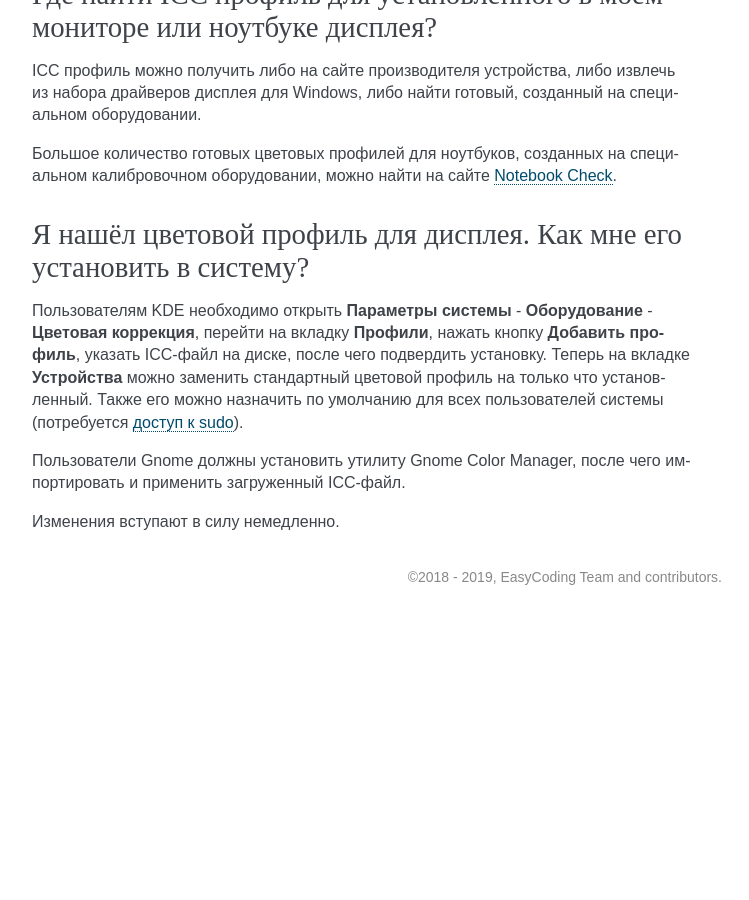
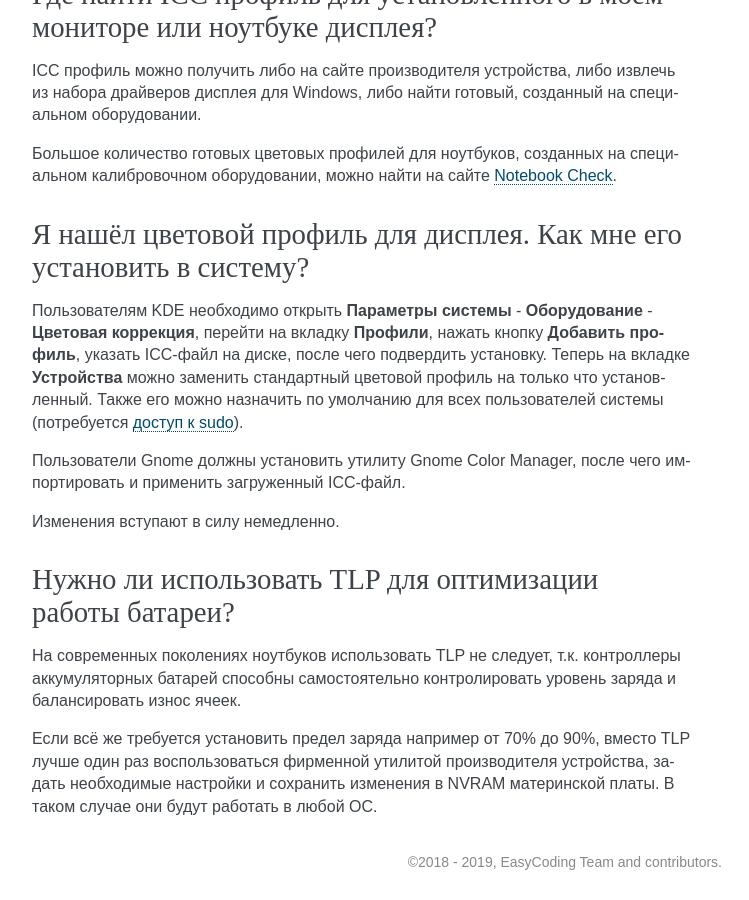
Before and after one commit to RussianFedora/FAQ, a Sphinx documentation site: the page built from source/hardware.rst, in a window 1280 px wide and 900 px high, scrolled down 8587 px. Shown: the whole window, without its empty margins (388-1137 px from the left). Built offline with Sphinx 7.4.7, drawn with Linux system fonts in a browser that asks for light colours; before the commit the page ends 9202 px from its top, so only the background shows below that; some of the changed text lies outside the part shown.

Commit message:
Moved TLP question to hardware.

```diff
--- a/source/hardware.rst
+++ b/source/hardware.rst
@@ -483,3 +483,13 @@ ICC профиль можно получить либо на сайте прои
 Пользователи Gnome должны установить утилиту Gnome Color Manager, после чего импортировать и применить загруженный ICC-файл.
 
 Изменения вступают в силу немедленно.
+
+.. index:: tlp, laptop, notebook, battery
+.. _tlp-battery:
+
+Нужно ли использовать TLP для оптимизации работы батареи?
+============================================================
+
+На современных поколениях ноутбуков использовать TLP не следует, т.к. контроллеры аккумуляторных батарей способны самостоятельно контролировать уровень заряда и балансировать износ ячеек.
+
+Если всё же требуется установить предел заряда например от 70% до 90%, вместо TLP лучше один раз воспользоваться фирменной утилитой производителя устройства, задать необходимые настройки и сохранить изменения в NVRAM материнской платы. В таком случае они будут работать в любой ОС.
```
Also changed, not shown: source/development.rst (+0 -10 lines).
